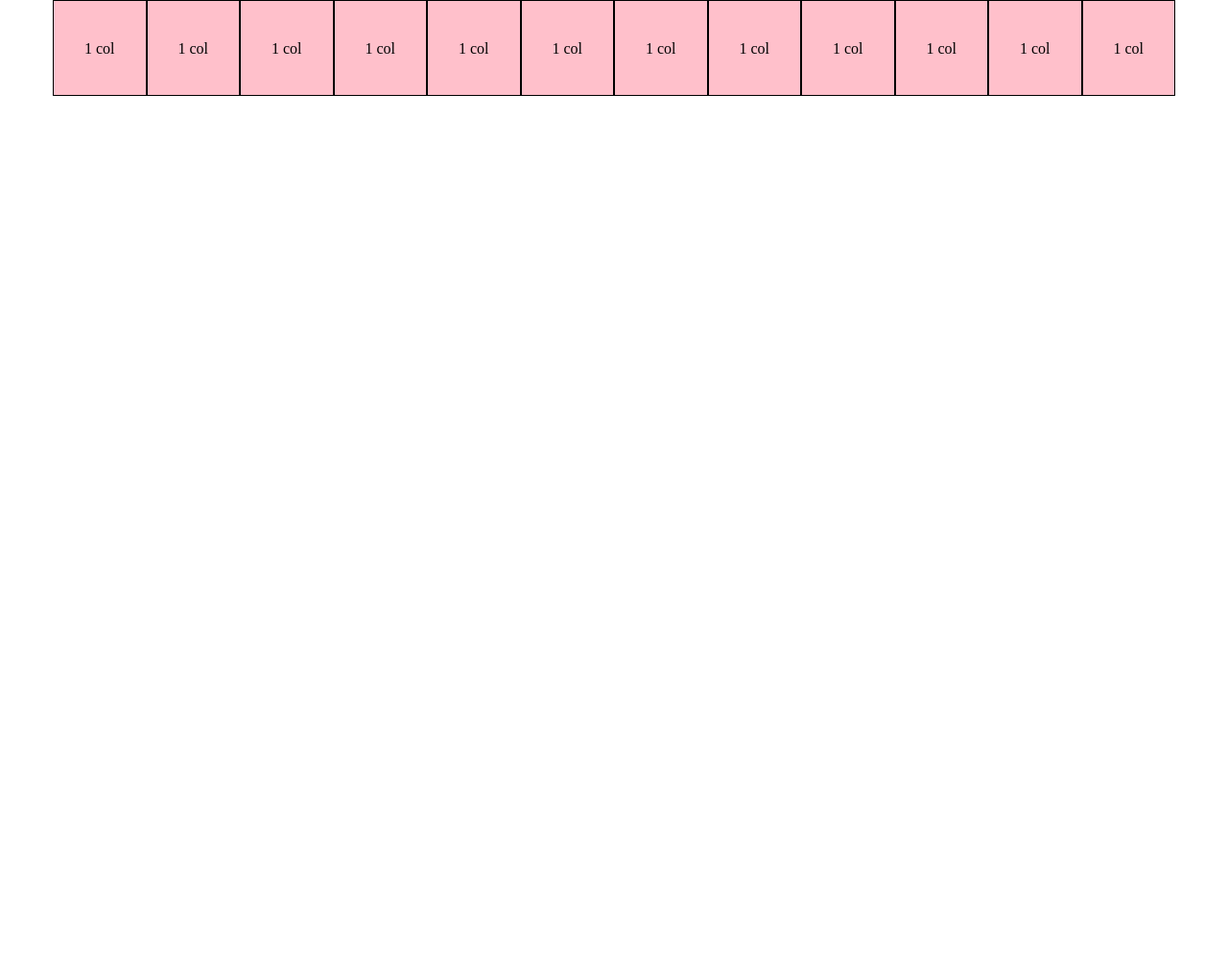
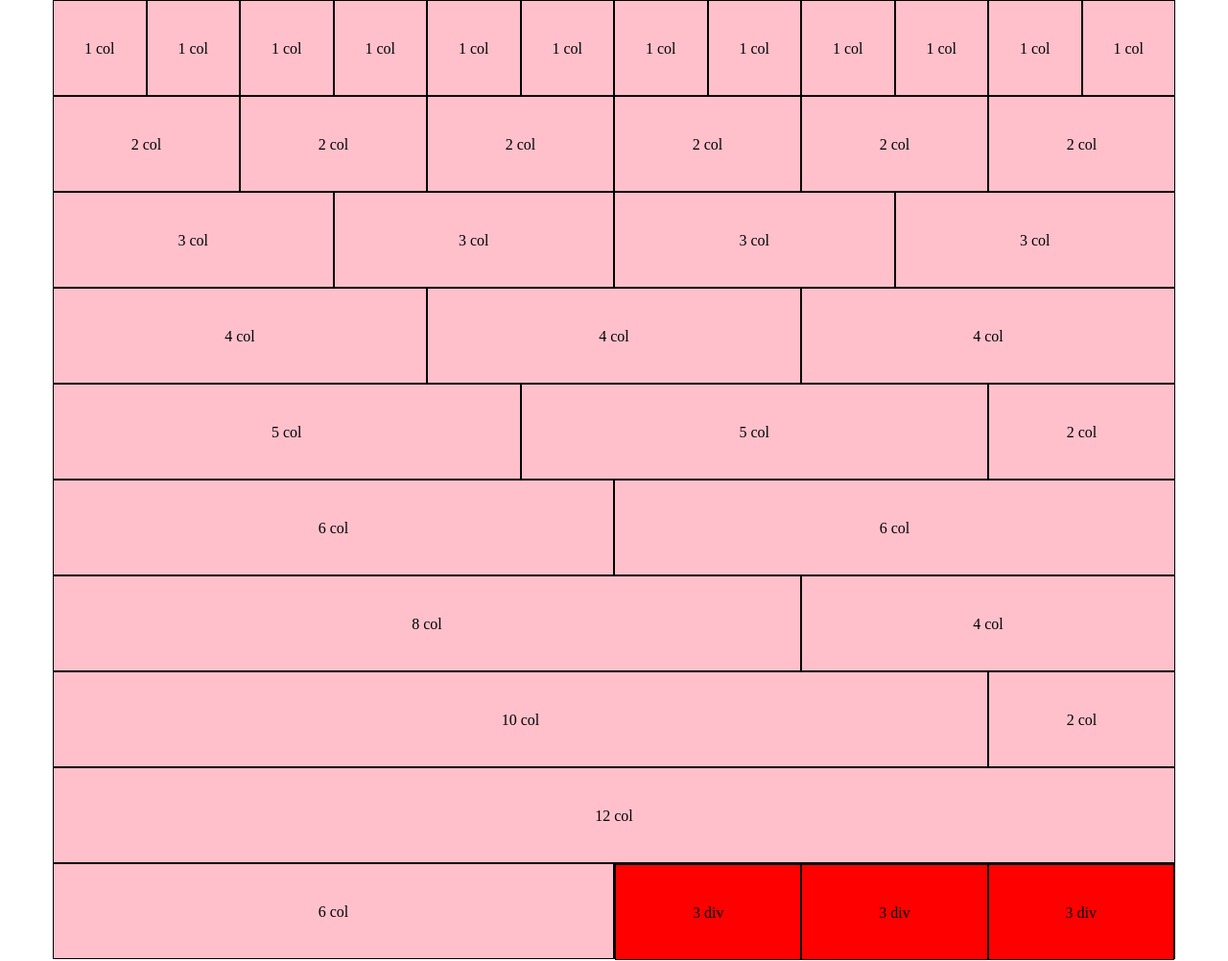
Before and after one commit to AlbertoDragoni/html-css-12bool, a plain HTML site: page index.html in a window 1280 px wide. Shown: the whole page at 96% size. Before the commit the page ends 800 px from the top, so only its background shows below. Drawn offline with Linux system fonts and the light colour scheme.

Commit message:
inizio offset

```diff
--- a/css/12bool.css
+++ b/css/12bool.css
@@ -12,12 +12,51 @@
     display: table;
     clear: both;
 }
-.col-1 {
-    width: calc((100% / 12) *1);
+[class*="col-"] {
     height: 100px;
+    float: left;
+    /* da eliminare */
     background-color: pink;
     border: 1px solid black;
-    float: left;
     text-align: center;
     line-height: 100px;
 }
+.col-1 {
+    width: calc((100% / 12) *1);
+}
+.col-2 {
+    width: calc((100% / 12) *2);
+}
+.col-3 {
+    width: calc((100% / 12) *3);
+}
+.col-4 {
+    width: calc((100% / 12) *4);
+}
+.col-5 {
+    width: calc((100% / 12) *5);
+}
+.col-6 {
+    width: calc((100% / 12) *6);
+}
+.col-7 {
+    width: calc((100% / 12) *7);
+}
+.col-8 {
+    width: calc((100% / 12) *8);
+}
+.col-9 {
+    width: calc((100% / 12) *9);
+}
+.col-10 {
+    width: calc((100% / 12) *10);
+}
+.col-11 {
+    width: calc((100% / 12) *11);
+}
+.col-12 {
+    width: calc((100% / 12) *12);
+}
+.red {
+    background-color: red;
+}
--- a/index.html
+++ b/index.html
@@ -21,5 +21,56 @@
             <div class="col-1">1 col</div>
             <div class="col-1">1 col</div>
         </div>
+        <div class="container">
+            <div class="col-2">2 col</div>
+            <div class="col-2">2 col</div>
+            <div class="col-2">2 col</div>
+            <div class="col-2">2 col</div>
+            <div class="col-2">2 col</div>
+            <div class="col-2">2 col</div>
+        </div>
+        <div class="container">
+            <div class="col-3">3 col</div>
+            <div class="col-3">3 col</div>
+            <div class="col-3">3 col</div>
+            <div class="col-3">3 col</div>
+        </div>
+        <div class="container">
+            <div class="col-4">4 col</div>
+            <div class="col-4">4 col</div>
+            <div class="col-4">4 col</div>
+        </div>
+        <div class="container">
+            <div class="col-5">5 col</div>
+            <div class="col-5">5 col</div>
+            <div class="col-2">2 col</div>
+        </div>
+        <div class="container">
+            <div class="col-6">6 col</div>
+            <div class="col-6">6 col</div>
+        </div>
+        <div class="container">
+            <div class="col-8">8 col</div>
+            <div class="col-4">4 col</div>
+        </div>
+        <div class="container">
+            <div class="col-10">10 col</div>
+            <div class="col-2">2 col</div>
+        </div>
+        <div class="container">
+            <div class="col-12">12 col</div>
+        </div>
+
+
+        <div class="container">
+            <div class="col-6">6 col</div>
+            <div class="col-6">
+                <div class="container">
+                    <div class="col-4 red">3 div</div>
+                    <div class="col-4 red">3 div</div>
+                    <div class="col-4 red">3 div</div>
+                </div>
+            </div>
+        </div>
     </body>
 </html>
```
